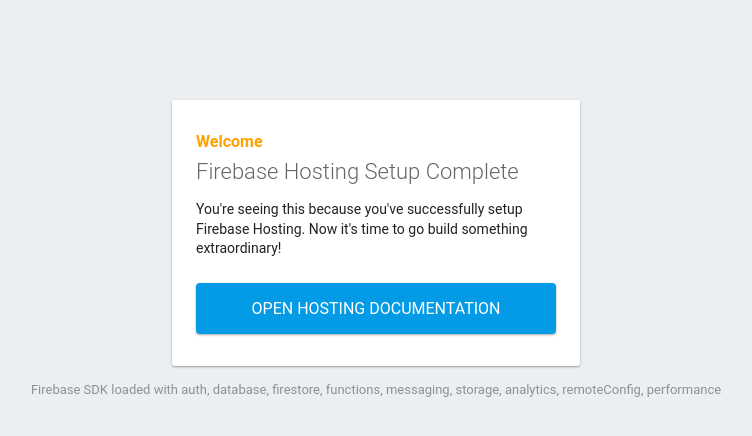
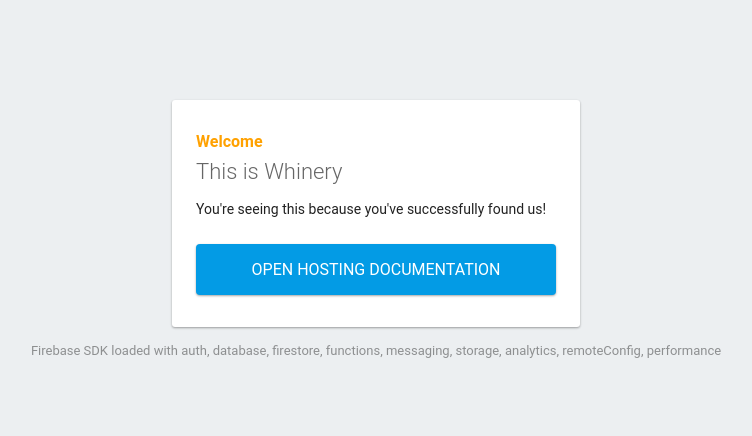
Before and after one commit to kayseeyou/whinery00, a plain HTML site: page public/index.html in a window 1280 px wide. Shown: the whole page, without its empty margins (264-1016 px from the left). Drawn offline with Linux system fonts and the light colour scheme; some packages are replaced by stand-ins of ours.

Commit message:
text changes

```diff
--- a/public/index.html
+++ b/public/index.html
@@ -3,7 +3,7 @@
   <head>
     <meta charset="utf-8">
     <meta name="viewport" content="width=device-width, initial-scale=1">
-    <title>Welcome to Firebase Hosting</title>
+    <title>Whinery</title>
 
     <!-- update the version number as needed -->
     <script defer src="/__/firebase/8.7.1/firebase-app.js"></script>
@@ -41,8 +41,8 @@
   <body>
     <div id="message">
       <h2>Welcome</h2>
-      <h1>Firebase Hosting Setup Complete</h1>
-      <p>You're seeing this because you've successfully setup Firebase Hosting. Now it's time to go build something extraordinary!</p>
+      <h1>This is Whinery</h1>
+      <p>You're seeing this because you've successfully found us!</p>
       <a target="_blank" href="https://firebase.google.com/docs/hosting/">Open Hosting Documentation</a>
     </div>
     <p id="load">Firebase SDK Loading&hellip;</p>
```
Also changed, not shown: 1 other file.
